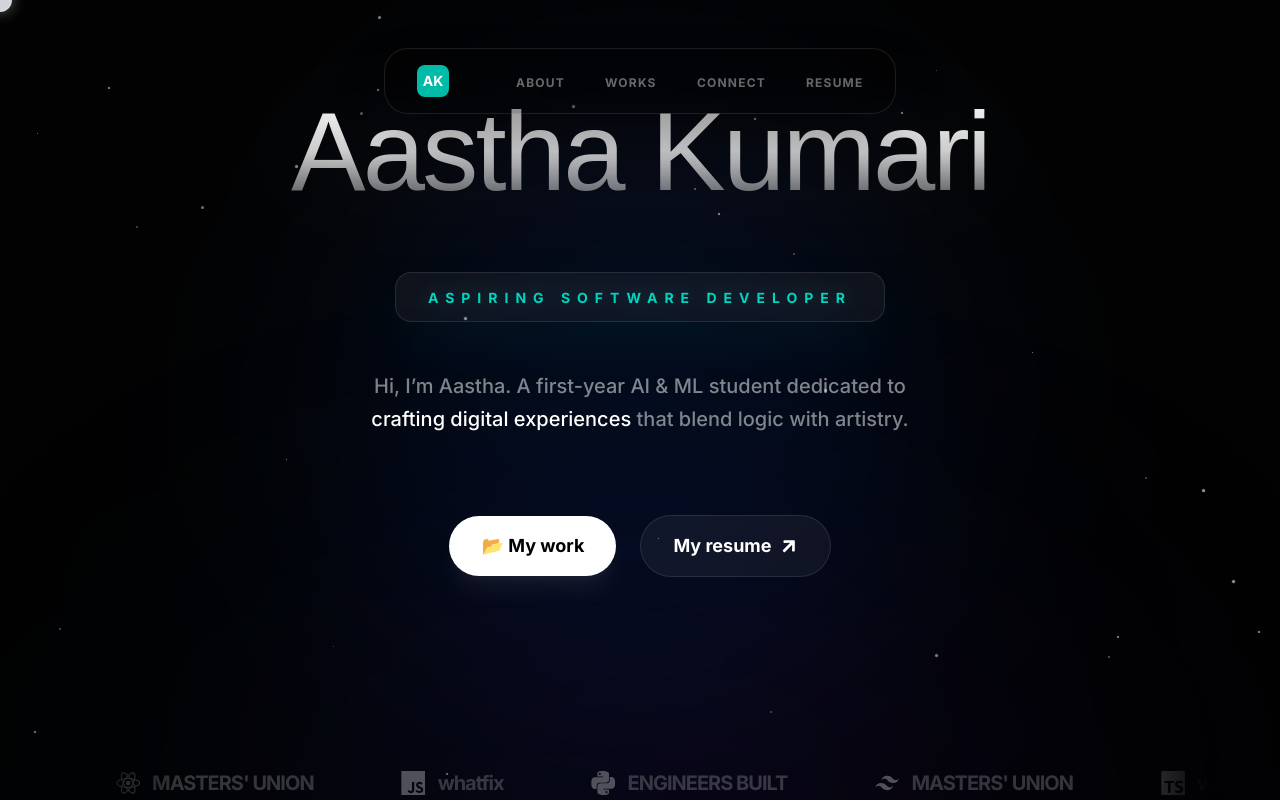
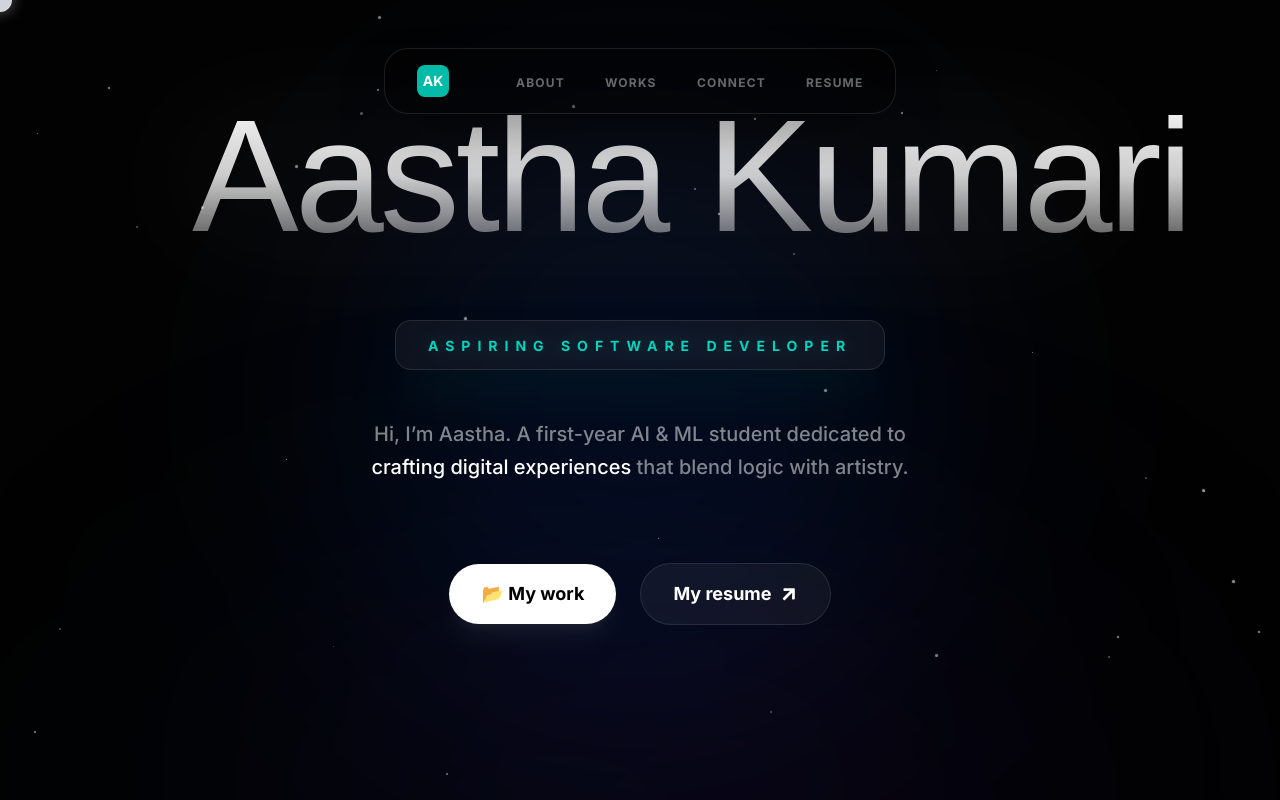
Before and after one commit to aasthakumari03/updated_Portfolio, a Next.js app: page / in a window 1280 px wide. Shown: the top 800 px of the page. Built offline with nearby package versions, Linux system fonts and the light colour scheme; a web font is replaced by a local one.

Commit message:
style: center and resize name on home page

```diff
--- a/app/page.tsx
+++ b/app/page.tsx
@@ -109,13 +109,13 @@ export default function Home() {
 
 
           {/* Main Heading */}
-          <div className="relative inline-block">
-            <h1 className="text-4xl sm:text-6xl md:text-7xl lg:text-[7rem] font-gothic leading-none tracking-tight animate-fade-in [animation-delay:100ms] text-white whitespace-nowrap relative z-10">
+          <div className="relative w-full flex justify-center">
+            <h1 className="text-5xl sm:text-7xl md:text-9xl lg:text-[10rem] font-gothic leading-none tracking-tight animate-fade-in [animation-delay:100ms] text-white whitespace-nowrap relative z-10 w-full text-center">
               <span className="bg-gradient-to-b from-white via-white/80 to-white/20 bg-clip-text text-transparent hover:brightness-125 transition-all duration-700">
                 Aastha Kumari
               </span>
             </h1>
-            <div className="absolute inset-0 bg-white/5 blur-3xl rounded-full -z-10 animate-pulse-slow"></div>
+            <div className="absolute inset-0 bg-white/5 blur-3xl rounded-full -z-10 animate-pulse-slow max-w-4xl mx-auto"></div>
           </div>
 
           {/* Professional Title Shining Card */}
```
